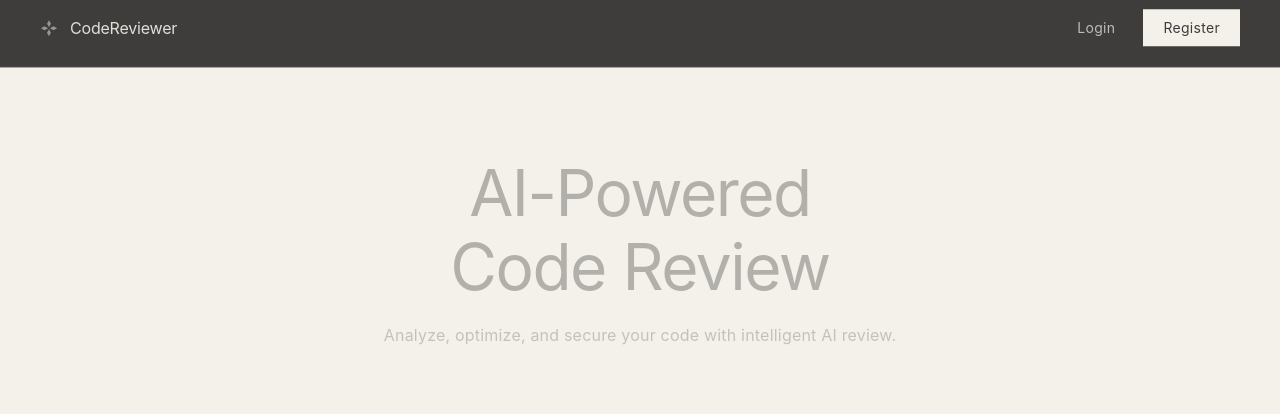
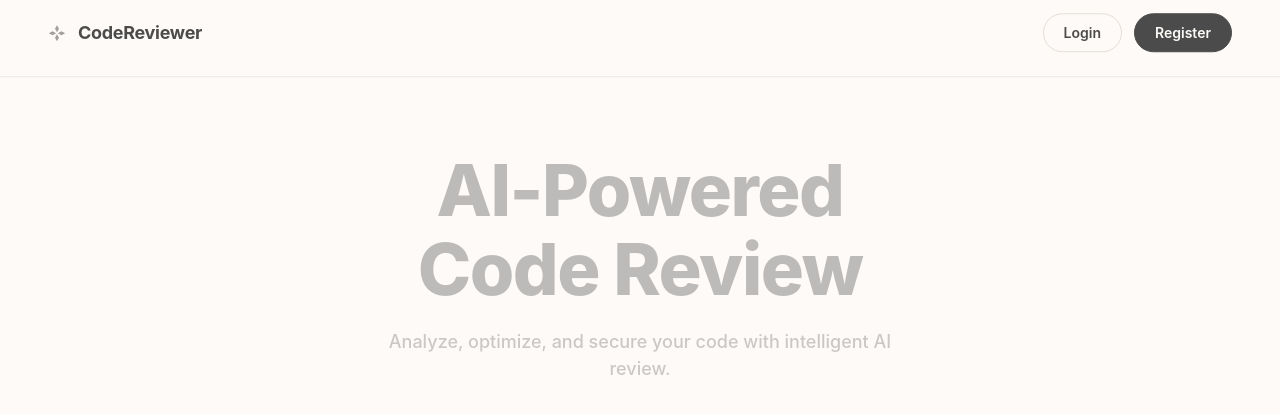
Before and after one commit to Aayushbhandarkar/AI-Code-Review-and-Bug-Detection-System, a React (Vite) app in the folder Frontend/: page / in a window 1280 px wide. Shown: the top 414 px of the page. Built offline with nearby package versions, Linux system fonts and the light colour scheme.

Commit message:
Update LandingPage.css

```diff
--- a/Frontend/src/pages/LandingPage.css
+++ b/Frontend/src/pages/LandingPage.css
@@ -1,10 +1,10 @@
 .clean-landing-page {
   min-height: 100vh;
-  background: #f4f1ea;
-  color: #141416;
+  background: #fdfaf7;
+  color: #1c1c1c;
   display: flex;
   flex-direction: column;
-  font-family: -apple-system, BlinkMacSystemFont, 'Segoe UI', 'Inter', Roboto, sans-serif;
+  font-family: -apple-system, BlinkMacSystemFont, 'Segoe UI', 'Helvetica Neue', sans-serif;
 }
 
 /* Navigation */
@@ -12,12 +12,9 @@
   display: flex;
   justify-content: space-between;
   align-items: center;
-  padding: 1.25rem 2.5rem;
-  background: #0c0c0c;
-  border-bottom: 1px solid #1c1c1c;
-  position: sticky;
-  top: 0;
-  z-index: 100;
+  padding: 1.5rem 3rem;
+  background: #fdfaf7;
+  border-bottom: 1px solid #ebe5df;
 }
 
 .clean-logo {
@@ -27,58 +24,54 @@
 }
 
 .logo-icon {
-  width: 24px;
-  height: 24px;
-  color: #f4f1ea;
-  opacity: 0.9;
+  width: 28px;
+  height: 28px;
+  color: #c4a77d;
 }
 
 .logo-text {
-  font-size: 1rem;
-  font-weight: 400;
-  color: #f4f1ea;
-  letter-spacing: -0.2px;
-  opacity: 0.9;
+  font-size: 1.125rem;
+  font-weight: 700;
+  color: #1c1c1c;
+  letter-spacing: -0.3px;
 }
 
 .clean-nav-buttons {
   display: flex;
-  gap: 0.5rem;
+  gap: 0.75rem;
 }
 
 .nav-btn {
   padding: 0.5rem 1.25rem;
-  border-radius: 0px;
+  border-radius: 100px;
   font-size: 0.875rem;
-  font-weight: 400;
+  font-weight: 600;
   border: none;
   cursor: pointer;
   transition: all 0.2s ease;
   font-family: inherit;
-  letter-spacing: 0.3px;
 }
 
 .login-btn {
   background: transparent;
-  color: #f4f1ea;
-  border: none;
-  opacity: 0.7;
+  color: #1c1c1c;
+  border: 1px solid #e0d7cf;
 }
 
 .login-btn:hover {
-  opacity: 1;
-  background: transparent;
+  background: #f5f0ea;
+  border-color: #c4a77d;
 }
 
 .register-btn {
-  background: #f4f1ea;
-  color: #0c0c0c;
-  border: none;
+  background: #1c1c1c;
+  color: #fdfaf7;
+  border: 1px solid #1c1c1c;
 }
 
 .register-btn:hover {
-  background: #ffffff;
-  transform: none;
+  background: #2c2c2c;
+  transform: translateY(-1px);
 }
 
 /* Main Content */
@@ -87,8 +80,8 @@
   display: flex;
   align-items: center;
   justify-content: center;
-  padding: 4rem 2rem;
-  background: #f4f1ea;
+  padding: 3rem;
+  background: #fdfaf7;
 }
 
 .hero-container {
@@ -97,43 +90,41 @@
   display: flex;
   flex-direction: column;
   align-items: center;
-  gap: 4rem;
+  gap: 3.5rem;
   text-align: center;
 }
 
 .hero-text {
-  max-width: 650px;
+  max-width: 700px;
 }
 
 .hero-title {
-  font-size: 4rem;
-  font-weight: 450;
-  color: #0c0c0c;
+  font-size: 4.5rem;
+  font-weight: 800;
+  color: #1c1c1c;
   margin: 0 0 1.25rem 0;
-  line-height: 1.15;
+  line-height: 1.1;
   letter-spacing: -1.5px;
-  font-weight: 400;
 }
 
 .hero-subtitle {
-  font-size: 1rem;
-  color: #4a4842;
+  font-size: 1.125rem;
+  font-weight: 500;
+  color: #4a4a4a;
   margin: 0;
-  line-height: 1.6;
-  max-width: 520px;
-  font-weight: 400;
-  letter-spacing: 0.2px;
+  line-height: 1.5;
+  max-width: 550px;
 }
 
 /* Code Preview */
 .code-preview {
   width: 100%;
   max-width: 650px;
-  background: #0c0c0c;
-  border-radius: 0px;
+  background: #ffffff;
+  border-radius: 20px;
   overflow: hidden;
-  border: none;
-  box-shadow: none;
+  border: 1px solid #ebe5df;
+  box-shadow: 0 2px 8px rgba(0, 0, 0, 0.02);
 }
 
 .code-header {
@@ -141,14 +132,14 @@
   justify-content: space-between;
   align-items: center;
   padding: 0.875rem 1.25rem;
-  background: #0c0c0c;
-  border-bottom: 1px solid #1c1c1c;
+  background: #fefdfc;
+  border-bottom: 1px solid #ebe5df;
 }
 
 .header-left {
   display: flex;
   align-items: center;
-  gap: 0.875rem;
+  gap: 0.75rem;
 }
 
 .code-dots {
@@ -157,17 +148,17 @@
 }
 
 .dot {
-  width: 8px;
-  height: 8px;
-  border-radius: 0px;
-  background: #2a2a2a;
+  width: 10px;
+  height: 10px;
+  border-radius: 50%;
+  background: #ddd3c9;
 }
 
 .file-name {
-  font-size: 0.75rem;
-  color: #6a6a6a;
+  font-size: 0.813rem;
+  font-weight: 500;
+  color: #8a8a8a;
   font-family: 'SF Mono', 'Fira Code', monospace;
-  letter-spacing: 0px;
 }
 
 .header-right {
@@ -176,19 +167,19 @@
 }
 
 .lang-tag {
-  font-size: 0.7rem;
-  color: #6a6a6a;
-  padding: 0.2rem 0.5rem;
-  background: #1a1a1a;
-  border-radius: 0px;
-  font-family: 'SF Mono', monospace;
-  letter-spacing: 0.3px;
+  font-size: 0.75rem;
+  font-weight: 600;
+  color: #8a8a8a;
+  padding: 0.25rem 0.625rem;
+  background: #f5f0ea;
+  border-radius: 100px;
+  font-family: 'SF Mono', 'Fira Code', monospace;
 }
 
 .code-content {
   padding: 1.75rem;
-  background: #0c0c0c;
-  min-height: 220px;
+  background: #ffffff;
+  min-height: 200px;
 }
 
 .code-block {
@@ -198,27 +189,26 @@
 }
 
 .code-text {
-  color: #c4c4c4;
+  color: #2c2c2c;
   font-family: 'SF Mono', 'Fira Code', monospace;
-  font-size: 0.8rem;
+  font-size: 0.875rem;
+  font-weight: 500;
   line-height: 1.6;
   white-space: pre-wrap;
-  letter-spacing: -0.2px;
 }
 
 .cursor {
   display: inline-block;
-  width: 1px;
-  height: 14px;
-  background: #f4f1ea;
-  animation: blink 1.2s infinite;
+  width: 2px;
+  height: 15px;
+  background: #c4a77d;
+  animation: blink 1s infinite;
   margin-left: 2px;
   vertical-align: middle;
-  opacity: 0.8;
 }
 
 @keyframes blink {
-  0%, 100% { opacity: 0.8; }
+  0%, 100% { opacity: 1; }
   50% { opacity: 0; }
 }
 
@@ -230,48 +220,45 @@
 
 .primary-btn {
   padding: 0.875rem 2rem;
-  background: #0c0c0c;
-  color: #f4f1ea;
+  background: #1c1c1c;
+  color: #fdfaf7;
   border: none;
-  border-radius: 0px;
-  font-size: 0.8rem;
-  font-weight: 400;
+  border-radius: 100px;
+  font-size: 0.875rem;
+  font-weight: 700;
   cursor: pointer;
   transition: all 0.2s ease;
   font-family: inherit;
-  letter-spacing: 0.5px;
 }
 
 .primary-btn:hover {
-  background: #1c1c1c;
-  transform: none;
+  background: #2c2c2c;
+  transform: translateY(-2px);
 }
 
 .secondary-btn {
   padding: 0.875rem 2rem;
   background: transparent;
-  color: #0c0c0c;
-  border: 1px solid #d4cfc4;
-  border-radius: 0px;
-  font-size: 0.8rem;
-  font-weight: 400;
+  color: #1c1c1c;
+  border: 1px solid #e0d7cf;
+  border-radius: 100px;
+  font-size: 0.875rem;
+  font-weight: 700;
   cursor: pointer;
   transition: all 0.2s ease;
   font-family: inherit;
-  letter-spacing: 0.5px;
 }
 
 .secondary-btn:hover {
-  background: #0c0c0c;
-  color: #f4f1ea;
-  border-color: #0c0c0c;
+  background: #f5f0ea;
+  border-color: #c4a77d;
 }
 
 /* Footer */
 .clean-footer {
-  padding: 1.5rem 2.5rem;
-  background: #0c0c0c;
-  border-top: 1px solid #1c1c1c;
+  padding: 1.5rem 3rem;
+  background: #fdfaf7;
+  border-top: 1px solid #ebe5df;
 }
 
 .footer-content {
@@ -283,16 +270,15 @@
 }
 
 .footer-text {
-  font-size: 0.75rem;
-  color: #5a5a5a;
-  letter-spacing: 0.3px;
-  font-weight: 400;
+  font-size: 0.813rem;
+  font-weight: 500;
+  color: #a09a92;
 }
 
 .footer-year {
-  font-size: 0.75rem;
-  color: #5a5a5a;
-  letter-spacing: 0.3px;
+  font-size: 0.813rem;
+  font-weight: 500;
+  color: #a09a92;
 }
 
 /* Responsive */
@@ -302,16 +288,15 @@
   }
 
   .clean-main {
-    padding: 2rem 1rem;
+    padding: 1.5rem;
   }
 
   .hero-title {
     font-size: 2.5rem;
-    letter-spacing: -1px;
   }
 
   .hero-subtitle {
-    font-size: 0.875rem;
+    font-size: 1rem;
   }
 
   .code-preview {
@@ -319,24 +304,18 @@
   }
 
   .code-content {
-    padding: 1.25rem;
+    padding: 1rem;
   }
 
   .action-buttons {
     flex-direction: column;
     width: 100%;
     max-width: 280px;
-    gap: 0.75rem;
   }
 
   .primary-btn,
   .secondary-btn {
     width: 100%;
-    padding: 0.75rem 1.5rem;
-  }
-
-  .hero-container {
-    gap: 2.5rem;
   }
 }
 
@@ -344,12 +323,10 @@
   .clean-navbar {
     flex-direction: column;
     gap: 1rem;
-    padding: 1rem;
   }
 
   .clean-nav-buttons {
     width: 100%;
-    gap: 0.75rem;
   }
 
   .nav-btn {
@@ -359,5 +336,6 @@
 
   .hero-title {
     font-size: 2rem;
+    letter-spacing: -0.5px;
   }
 }
```
